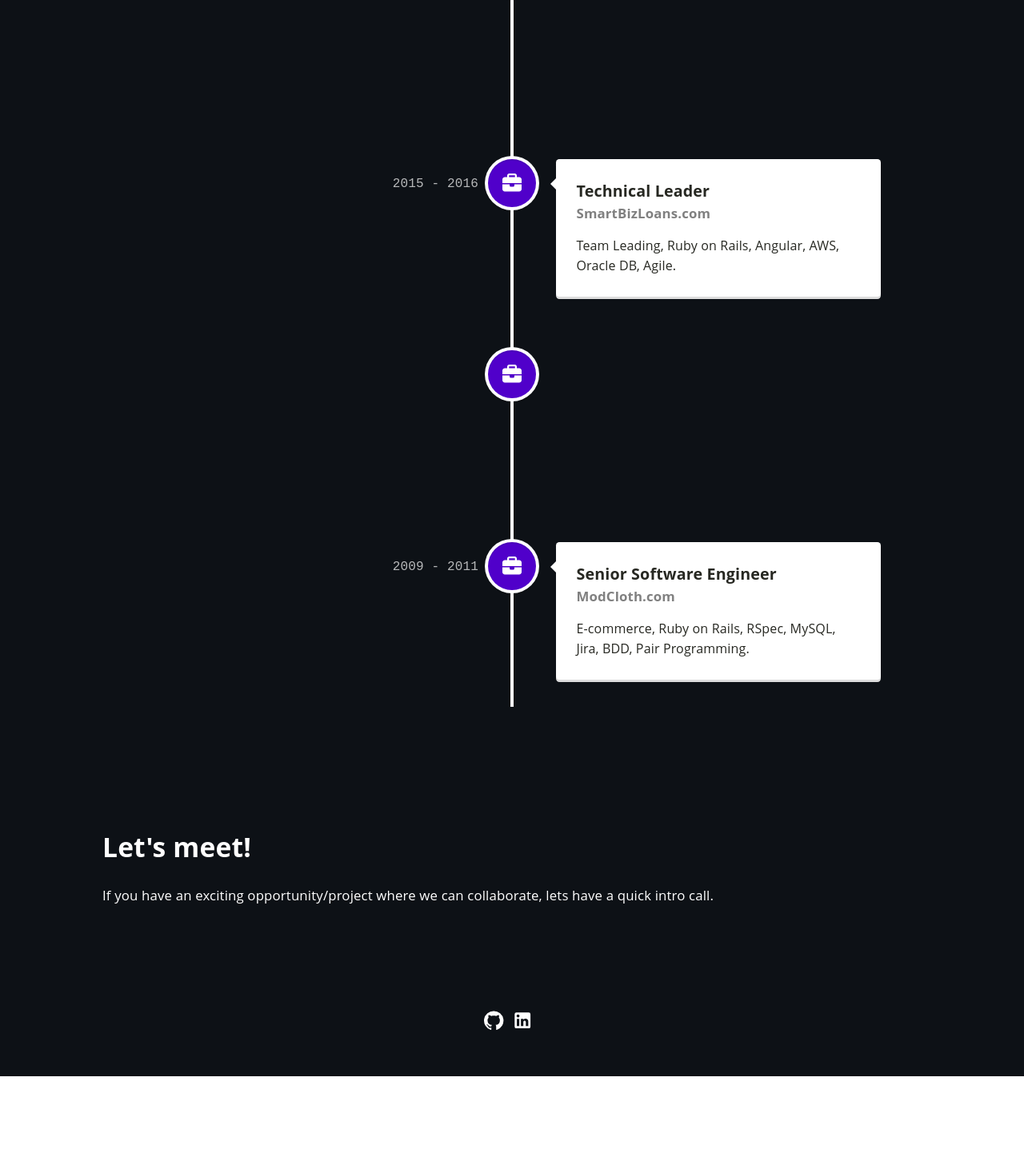
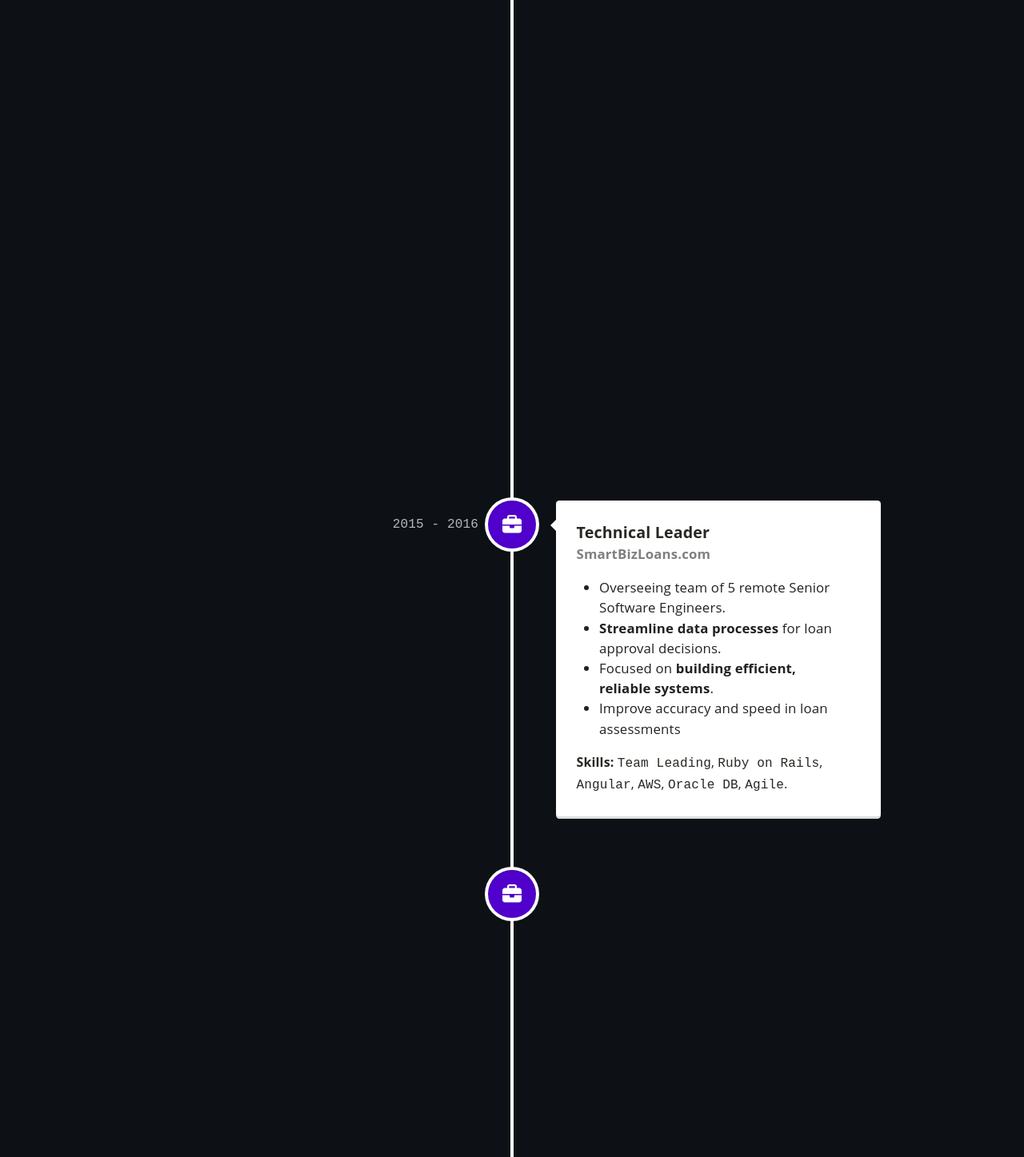
Before and after one commit to chalofa/me, a React (Create React App) app: page / in a window 1280 px wide. Shown: the part 1023-2470 px from the top of the page at 80% size. Before the commit the page ends 2369 px from the top, so only its background shows below. Built offline with nearby package versions, Linux system fonts and the light colour scheme.

Commit message:
Timeline: add details to work experiences

```diff
--- a/src/assets/styles/Timeline.scss
+++ b/src/assets/styles/Timeline.scss
@@ -33,6 +33,11 @@
   }
 }
 
+.vertical-timeline-element-content > ul {
+  padding-left: 1.7em;
+  padding-right: 2em;
+}
+
 .svg-inline--fa {
     color: white;
 }
--- a/src/components/Timeline.tsx
+++ b/src/components/Timeline.tsx
@@ -24,10 +24,26 @@ function Timeline() {
             <h4 className="vertical-timeline-element-subtitle">
               <a href="https://www.roverpass.com/" target="_blank" rel="noreferrer">RoverPass.com</a>
             </h4>
+            <ul>
+              <li>Successfully <b>led and expanded</b> the engineering team.</li>
+              <li><b>Designed</b> and implemented <b>scalable architecture patterns</b>.</li>
+              <li>Managed all <b>DevOps operations</b> and overseeing <b>production releases</b> and support.</li>
+              <li>Stay <b>hands-on coding</b> to <b>deliver high-quality</b> features like:</li>
+              <ul className="dashed">
+                <li>Real-time Inventory Management.</li>
+                <li>Booking Engine</li>
+                <li>Distributed Availability integration</li>
+                <li>GraphQL API</li>
+                <li>eCommerce store</li>
+              </ul>
+            </ul>
             <p>
-              Team Management, Ruby on Rails, GraphQL, React.js, Project Management, Digital Ocean, PostgreSQL.
+              <strong>Skills:</strong> <kbd>Team Management</kbd>, <kbd>Ruby on Rails</kbd>, <kbd>GraphQL</kbd>
+              , <kbd>React.js</kbd>, <kbd>AWS</kbd>, <kbd>Digital Ocean</kbd>, <kbd>PostgreSQL</kbd>
+              , <kbd>Project Management</kbd>.
             </p>
           </VerticalTimelineElement>
+
           <VerticalTimelineElement
             className="vertical-timeline-element--work"
             date="2015 - 2016"
@@ -38,10 +54,18 @@ function Timeline() {
             <h4 className="vertical-timeline-element-subtitle">
               <a href="https://smartbizloans.com/" target="_blank" rel="noreferrer">SmartBizLoans.com</a>
             </h4>
+            <ul>
+              <li>Overseeing team of 5 remote Senior Software Engineers.</li>
+              <li><b>Streamline data processes</b> for loan approval decisions.</li>
+              <li>Focused on <b>building efficient, reliable systems</b>.</li>
+              <li>Improve accuracy and speed in loan assessments</li>
+            </ul>
             <p>
-              Team Leading, Ruby on Rails, Angular, AWS, Oracle DB, Agile.
+              <strong>Skills:</strong> <kbd>Team Leading</kbd>, <kbd>Ruby on Rails</kbd>, <kbd>Angular</kbd>
+              , <kbd>AWS</kbd>, <kbd>Oracle DB</kbd>, <kbd>Agile</kbd>.
             </p>
           </VerticalTimelineElement>
+
           <VerticalTimelineElement
             className="vertical-timeline-element--work"
             date="2011 - 2014"
@@ -49,11 +73,18 @@ function Timeline() {
             icon={<FontAwesomeIcon icon={faBriefcase} />}
           >
             <h3 className="vertical-timeline-element-title">Team Lead</h3>
-            <h4 className="vertical-timeline-element-subtitle">Crowd Interactive</h4>
+            <h4 className="vertical-timeline-element-subtitle">CrowdInt</h4>
+            <ul>
+              <li><b>Managed projects</b> for over <b>15 US-based startups</b> at the leading Ruby on Rails development firm in LATAM</li>
+              <li>Be responsible of the <b>quality of service delivered</b> to our clients.</li>
+              <li><b>Define the Agile practices</b> that we followed on every project.</li>
+            </ul>
             <p>
-              Ruby on Rails, SCRUM Master, Agile, MySQL, PHP.
+              <strong>Skills:</strong> <kbd>Ruby on Rails</kbd>, <kbd>SCRUM Master</kbd>, <kbd>Agile</kbd>
+              , <kbd>MySQL</kbd>, <kbd>PHP</kbd>
             </p>
           </VerticalTimelineElement>
+
           <VerticalTimelineElement
             className="vertical-timeline-element--work"
             date="2009 - 2011"
@@ -64,8 +95,14 @@ function Timeline() {
             <h4 className="vertical-timeline-element-subtitle">
               <a href="https://www.modcloth.com/" target="_blank" rel="noreferrer">ModCloth.com</a>
             </h4>
+            <ul>
+              <li><b>Optimized</b> the e-commerce platform.</li>
+              <li>Focused mostly in the <b>backend</b> platform.</li>
+              <li>Helped <b>support high traffic</b>, ensuring a smooth and efficient shopping experience.</li>
+            </ul>
             <p>
-              E-commerce, Ruby on Rails, RSpec, MySQL, Jira, BDD, Pair Programming.
+              <strong>Skills:</strong> <kbd>E-Commerce</kbd>, <kbd>Ruby on Rails</kbd>, <kbd>RSpec</kbd>
+              , <kbd>MySQL</kbd>, <kbd>Jira</kbd>, <kbd>BDD</kbd>, <kbd>Pair Programming</kbd>
             </p>
           </VerticalTimelineElement>
         </VerticalTimeline>
--- a/src/index.scss
+++ b/src/index.scss
@@ -90,6 +90,13 @@ p, a, h1, h2, h3, h4, h5, label, button {
   justify-content: center;
 }
 
+ul.dashed {
+  list-style-type: '- ';
+  > li {
+    margin-left: -1rem;
+  }
+}
+
 .light-mode {
   background-color: #f8f9fa;
 
```
